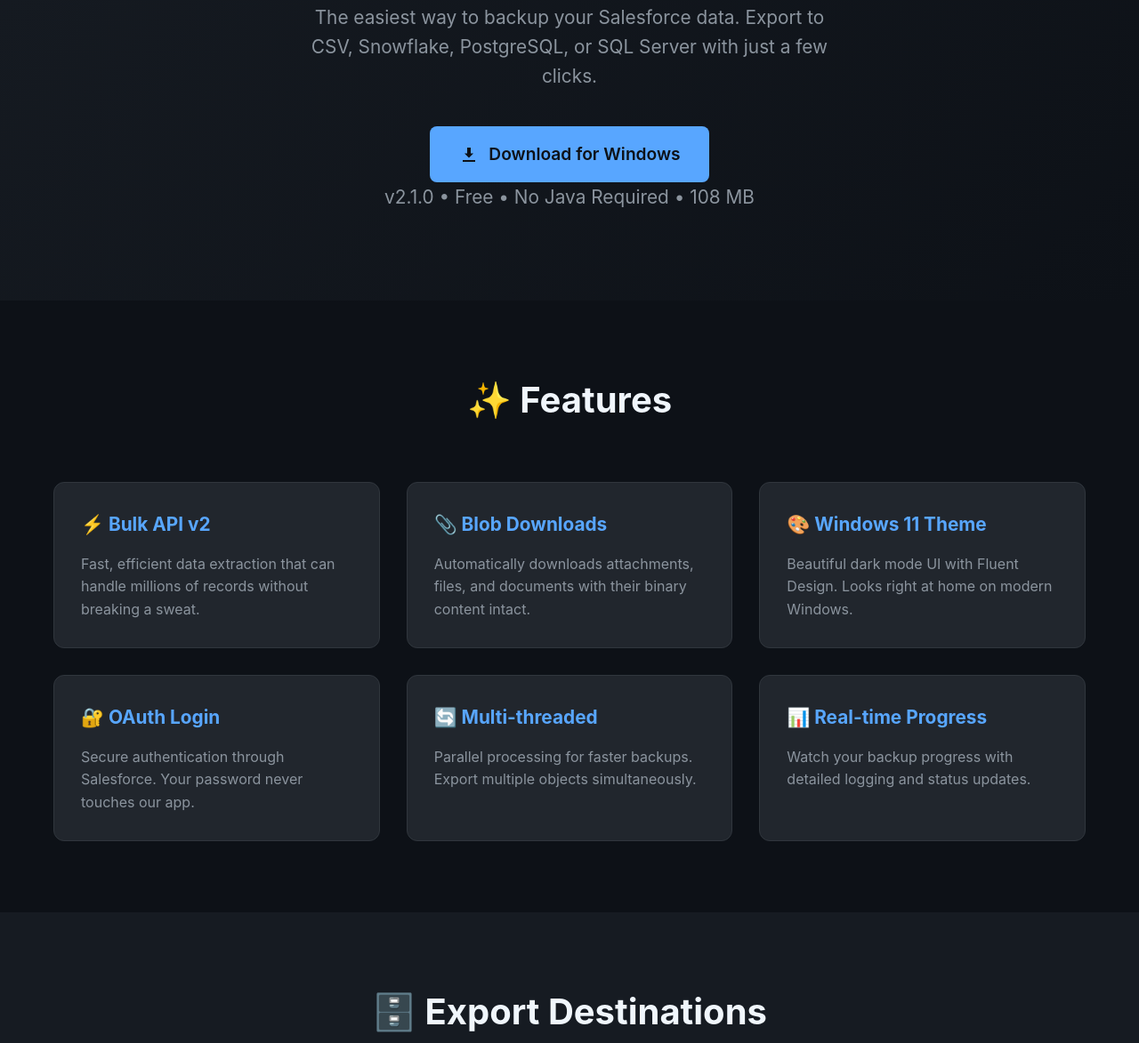
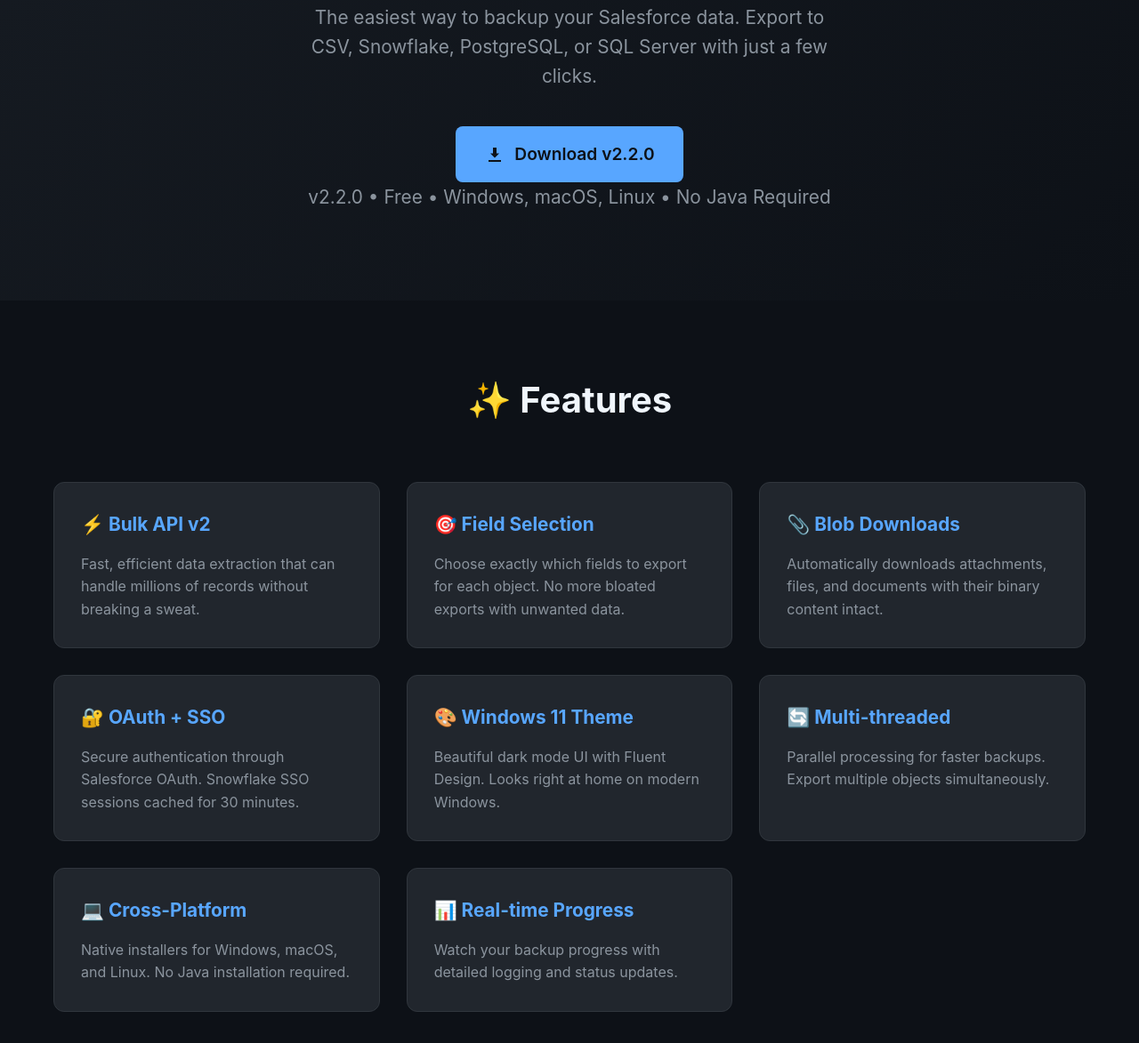
Before and after one commit to victorfelisbino/BackupForce, a plain HTML site: page docs/index.html in a window 1280 px wide. Shown: the part 187-1360 px from the top of the page at 89% size. Drawn offline with Linux system fonts and the light colour scheme.

Commit message:
docs: update website and README for v2.2.0 release
- Update version badges and download links to v2.2.0
- Add Field Selection feature to features list
- Add Session Caching for SSO connections
- Add Cross-Platform support (Windows, macOS, Linux)
- Update download section with all platform options
- Update requirements to Java 21+ for building
- Update installation instructions for multi-platform

```diff
--- a/docs/index.html
+++ b/docs/index.html
@@ -263,9 +263,9 @@
                 <svg xmlns="http://www.w3.org/2000/svg" viewBox="0 0 24 24" fill="currentColor">
                     <path d="M12 15.5l-5-5h3V4h4v6.5h3l-5 5zM19 18H5v2h14v-2z"/>
                 </svg>
-                Download for Windows
+                Download v2.2.0
             </a>
-            <p class="version-info">v2.1.0 • Free • No Java Required • 108 MB</p>
+            <p class="version-info">v2.2.0 • Free • Windows, macOS, Linux • No Java Required</p>
         </div>
     </section>
 
@@ -279,20 +279,28 @@
                     <p>Fast, efficient data extraction that can handle millions of records without breaking a sweat.</p>
                 </div>
                 <div class="feature-card">
+                    <h3>🎯 Field Selection</h3>
+                    <p>Choose exactly which fields to export for each object. No more bloated exports with unwanted data.</p>
+                </div>
+                <div class="feature-card">
                     <h3>📎 Blob Downloads</h3>
                     <p>Automatically downloads attachments, files, and documents with their binary content intact.</p>
+                </div>
+                <div class="feature-card">
+                    <h3>🔐 OAuth + SSO</h3>
+                    <p>Secure authentication through Salesforce OAuth. Snowflake SSO sessions cached for 30 minutes.</p>
                 </div>
                 <div class="feature-card">
                     <h3>🎨 Windows 11 Theme</h3>
                     <p>Beautiful dark mode UI with Fluent Design. Looks right at home on modern Windows.</p>
                 </div>
                 <div class="feature-card">
-                    <h3>🔐 OAuth Login</h3>
-                    <p>Secure authentication through Salesforce. Your password never touches our app.</p>
+                    <h3>🔄 Multi-threaded</h3>
+                    <p>Parallel processing for faster backups. Export multiple objects simultaneously.</p>
                 </div>
                 <div class="feature-card">
-                    <h3>🔄 Multi-threaded</h3>
-                    <p>Parallel processing for faster backups. Export multiple objects simultaneously.</p>
+                    <h3>💻 Cross-Platform</h3>
+                    <p>Native installers for Windows, macOS, and Linux. No Java installation required.</p>
                 </div>
                 <div class="feature-card">
                     <h3>📊 Real-time Progress</h3>
```
Also changed, not shown: 1 other file.
